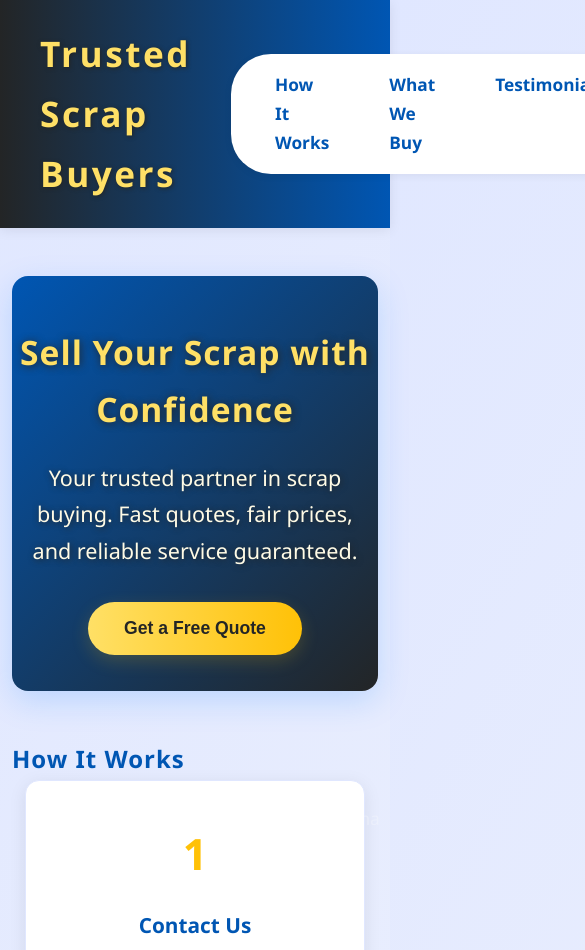
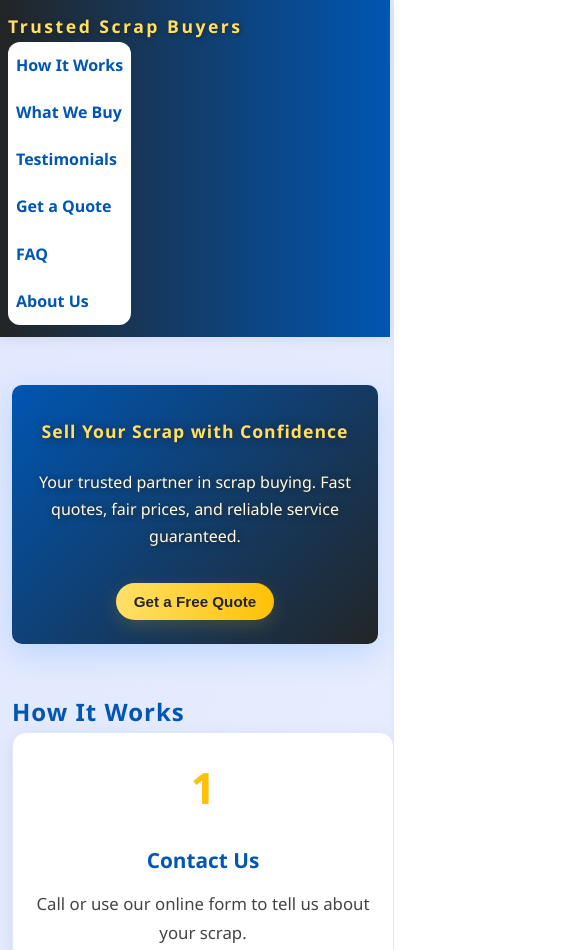
Before and after one commit to saidhmiya/Trust-scrap-buyers, a plain HTML site: page index.html in a window 390 px wide. Shown: the top 950 px of the page, 585 px wide, since content can reach past the window. Drawn offline with Linux system fonts and the light colour scheme.

Commit message:
Update index.html

```diff
--- a/index.html
+++ b/index.html
@@ -342,6 +342,14 @@
       width: 90vw;
       max-width: 340px;
     }
+    nav ul {
+      padding: 4px 6px;
+      gap: 0.2rem;
+    }
+    nav .logo {
+      font-size: 1.5rem;
+      margin-right: 10px;
+    }
   }
   @media (max-width: 768px) {
     .workflow-steps {
@@ -352,16 +360,76 @@
       columns: 1;
     }
     .hero h1 {
-      font-size: 2.1rem;
+      font-size: 1.5rem;
     }
     .hero {
-      padding: 48px 8px 36px 8px;
+      padding: 32px 4px 24px 4px;
+      border-radius: 10px;
     }
     form {
-      padding: 24px 8px;
+      padding: 16px 4px;
+      border-radius: 10px;
     }
     .testimonial {
-      padding: 24px 8px;
+      padding: 16px 4px;
+      border-radius: 10px;
+    }
+    nav ul {
+      flex-direction: column;
+      align-items: stretch;
+      gap: 0;
+      box-shadow: none;
+      border-radius: 12px;
+      padding: 0;
+      background: #fff;
+    }
+    nav ul li {
+      margin: 0;
+    }
+    nav ul li a {
+      padding: 10px 8px;
+      border-radius: 8px;
+      font-size: 1rem;
+      text-align: left;
+    }
+    nav {
+      flex-direction: column;
+      align-items: flex-start;
+      padding: 0;
+    }
+    header {
+      padding: 12px 8px;
+    }
+  }
+  @media (max-width: 480px) {
+    .hero h1 {
+      font-size: 1.1rem;
+    }
+    .hero p {
+      font-size: 1rem;
+    }
+    .btn-primary {
+      padding: 10px 18px;
+      font-size: 0.95rem;
+    }
+    .step {
+      padding: 18px 4px;
+      width: 98vw;
+      max-width: 98vw;
+    }
+    .testimonial {
+      padding: 10px 2px;
+    }
+    form {
+      padding: 10px 2px;
+    }
+    footer {
+      font-size: 0.85rem;
+      padding: 16px 4px 32px 4px;
+      border-radius: 8px 8px 0 0;
+    }
+    nav .logo {
+      font-size: 1.1rem;
     }
   }
 </style>
```
